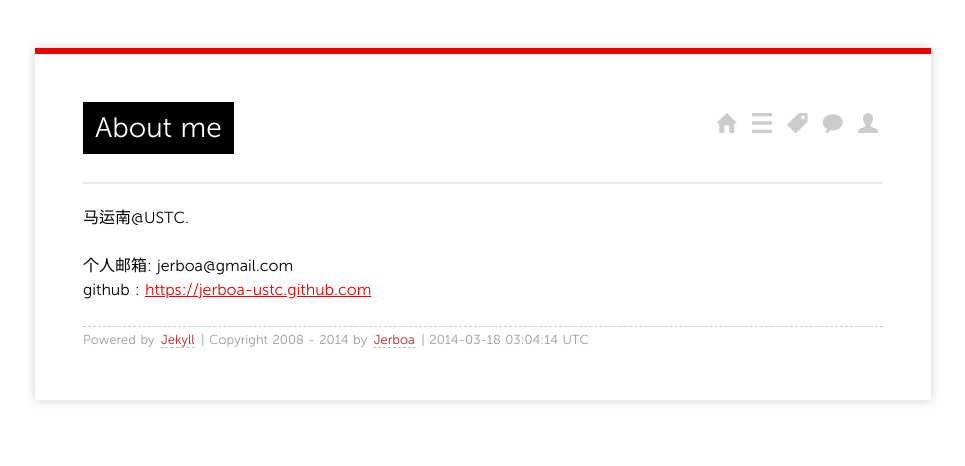
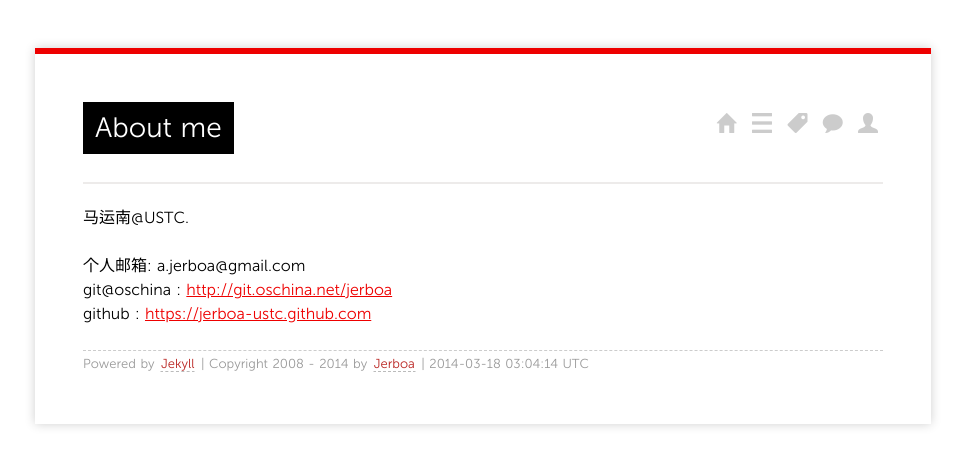
Before and after one commit to jerboa-ustc/jerboa-ustc.github.com, a Jekyll site: the page built from about/index.md, in a window 1280 px wide. Shown: the top 466 px of the page, without its empty margins (157-1122 px from the left). Built offline with Jekyll 4.4.1, drawn with Linux system fonts in a browser that asks for light colours; Markdown is read by kramdown in place of the engine named in the settings; comment, search, counter and statistics services are not loaded.

Commit message:
about me

```diff
--- a/about/index.md
+++ b/about/index.md
@@ -6,5 +6,6 @@ comments: yes
 
 马运南@USTC.
 
-个人邮箱: jerboa@gmail.com
+个人邮箱: a.jerboa@gmail.com
+git@oschina : [http://git.oschina.net/jerboa](http://git.oschina.net/jerboa)
 github : [https://jerboa-ustc.github.com](https://jerboa-ustc.github.com)
```
